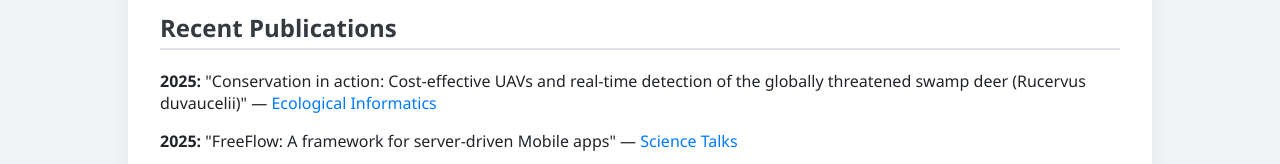
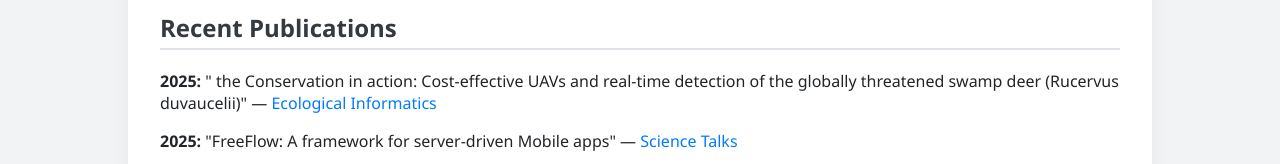
Before and after one commit to ravindranath-nature/portfolio, a plain HTML site: page index.html in a window 1280 px wide. Shown: the part 544-708 px from the top of the page. Drawn offline with Linux system fonts and the light colour scheme.

Commit message:
Update index.html

```diff
--- a/index.html
+++ b/index.html
@@ -95,7 +95,7 @@
     <section>
       <h2>Recent Publications</h2>
       <ul>
-        <li><strong>2025:</strong> "Conservation in action: Cost-effective UAVs and real-time detection of the globally threatened swamp deer (Rucervus duvaucelii)" — <a href="https://doi.org/10.1016/j.ecoinf.2024.102913" target="_blank">Ecological Informatics</a></li>
+        <li><strong>2025:</strong> " the Conservation in action: Cost-effective UAVs and real-time detection of the globally threatened swamp deer (Rucervus duvaucelii)" — <a href="https://doi.org/10.1016/j.ecoinf.2024.102913" target="_blank">Ecological Informatics</a></li>
         <li><strong>2025:</strong> "FreeFlow: A framework for server-driven Mobile apps" — <a href="https://doi.org/10.1016/j.sctalk.2025.100445" target="_blank">Science Talks</a></li>
         <li><strong>2025:</strong> "Assessment of Eco-Environmental Vulnerability in the Chambal River Basin, India" — <a href="https://doi.org/10.1007/s00704-025-05417-y" target="_blank">Theor Appl Climatol</a></li>
         <li><strong>2024:</strong> "Bird monitoring intelligence: Integrating Thermal UAV Imagery and deep learning tools" — <a href="https://ijisae.org/index.php/IJISAE/article/view/5595" target="_blank">IJISAE</a></li>
```
